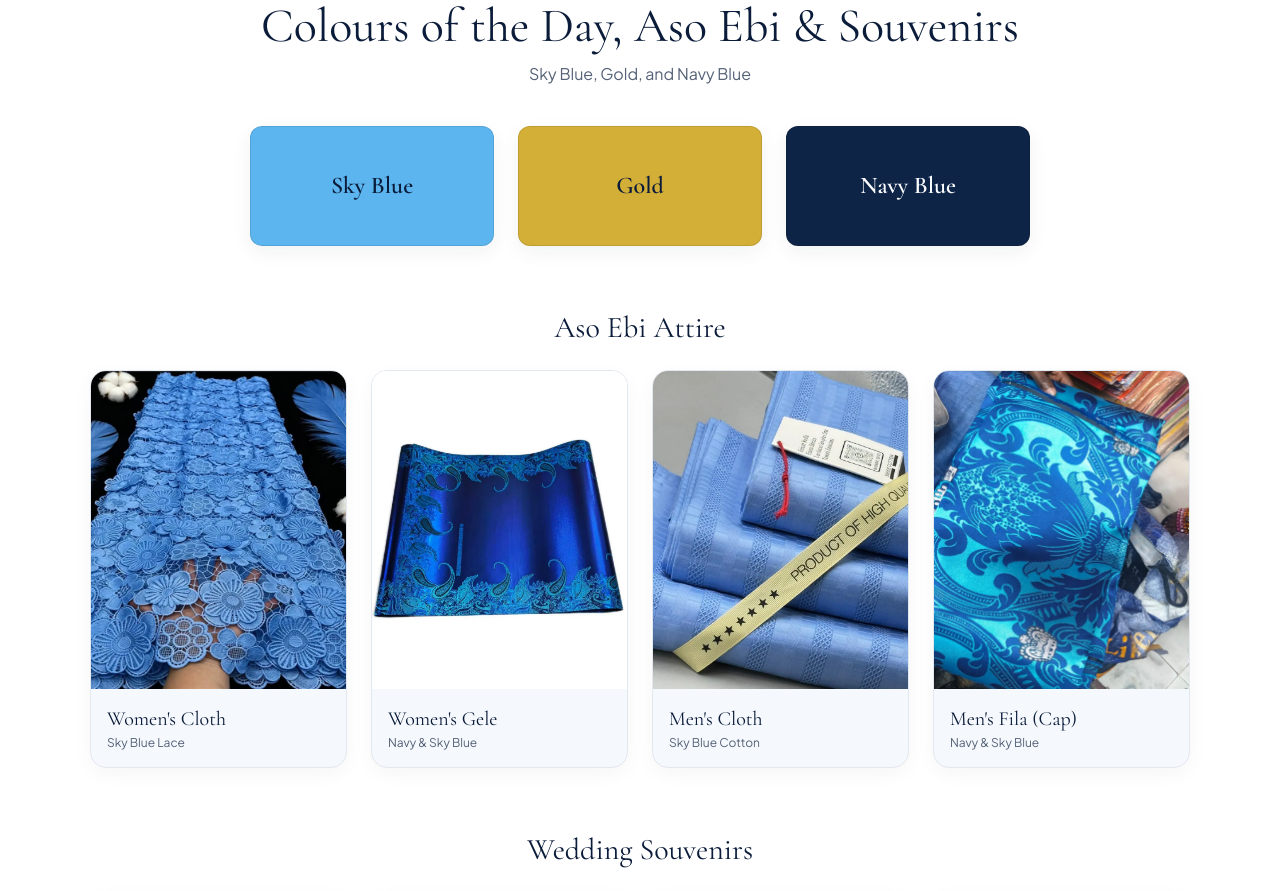
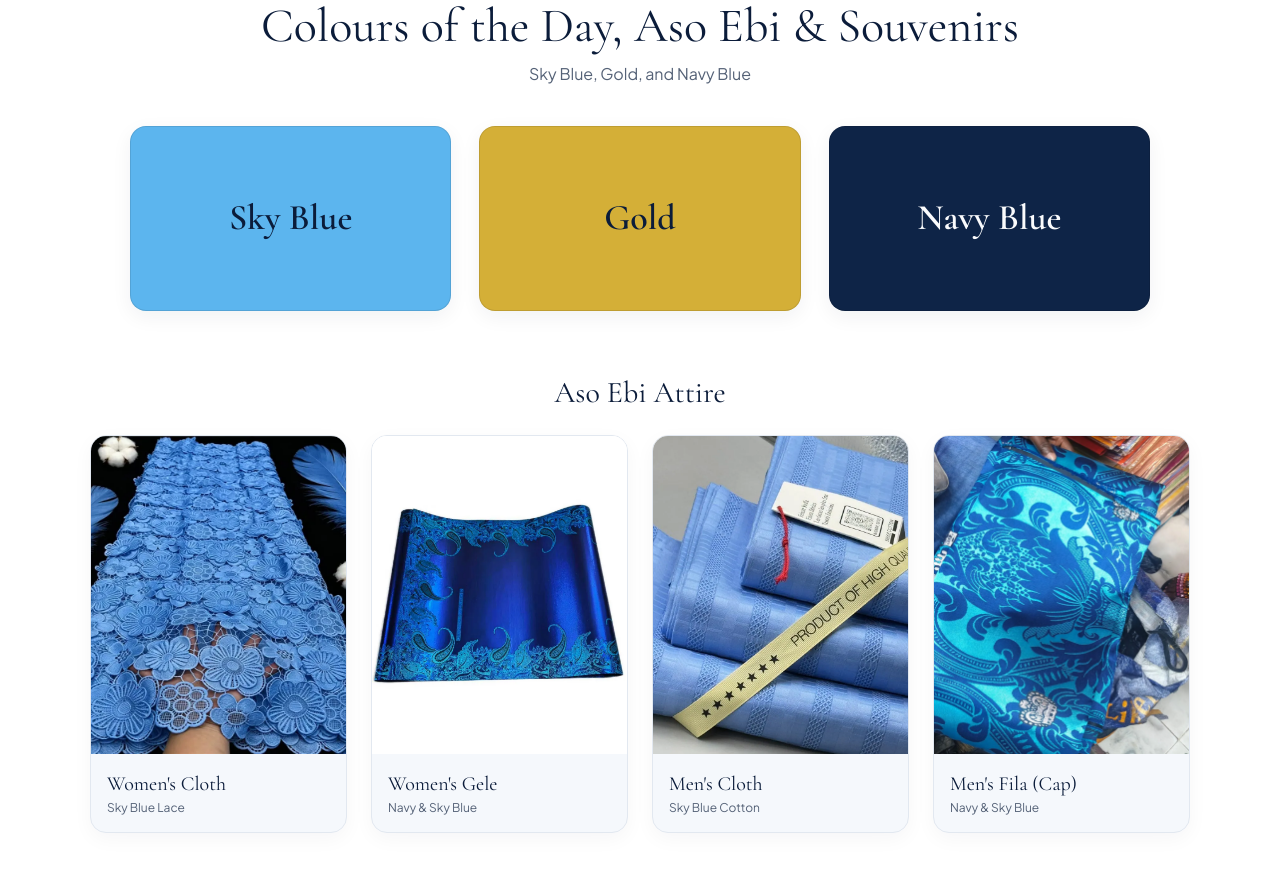
Before and after one commit to twinsakinbo-bot/comfort-and-clark-wedding, a React (Vite) app: page / in a window 1280 px wide. Shown: the part 2220-3111 px from the top of the page. Built offline with nearby package versions, Linux system fonts and the light colour scheme; a web font is replaced by a local one.

Commit message:
Enlarge colour swatches on laptop screens

```diff
--- a/src/components/AttireAndSouvenir.jsx
+++ b/src/components/AttireAndSouvenir.jsx
@@ -39,17 +39,17 @@ export default function AttireAndSouvenir() {
         {/* Colour of the Day Swatches */}
         <StaggerGroup
           stagger={0.08}
-          className="grid grid-cols-3 gap-4 sm:gap-6 mb-16 max-w-[780px] mx-auto"
+          className="grid grid-cols-3 gap-4 sm:gap-6 lg:gap-7 mb-16 max-w-[780px] lg:max-w-[1020px] mx-auto"
         >
           {weddingData.colours.map((colour) => (
             <StaggerItem key={colour.name}>
               <m.div
                 whileHover={{ y: -3 }}
                 transition={{ duration: 0.25, ease: APPLE_EASE }}
-                className="rounded-xl h-[100px] sm:h-[120px] flex items-center justify-center border border-black/10 px-3 text-center shadow-[0_6px_20px_rgba(11,28,58,0.06)]"
+                className="rounded-xl lg:rounded-2xl h-[100px] sm:h-[120px] lg:h-[170px] xl:h-[185px] flex items-center justify-center border border-black/10 px-3 text-center shadow-[0_6px_20px_rgba(11,28,58,0.06)]"
                 style={{ backgroundColor: colour.swatch, color: colour.textColor }}
               >
-                <span className="font-serif text-xl sm:text-2xl font-semibold">{colour.name}</span>
+                <span className="font-serif text-xl sm:text-2xl lg:text-3xl xl:text-4xl font-semibold">{colour.name}</span>
               </m.div>
             </StaggerItem>
           ))}
```
